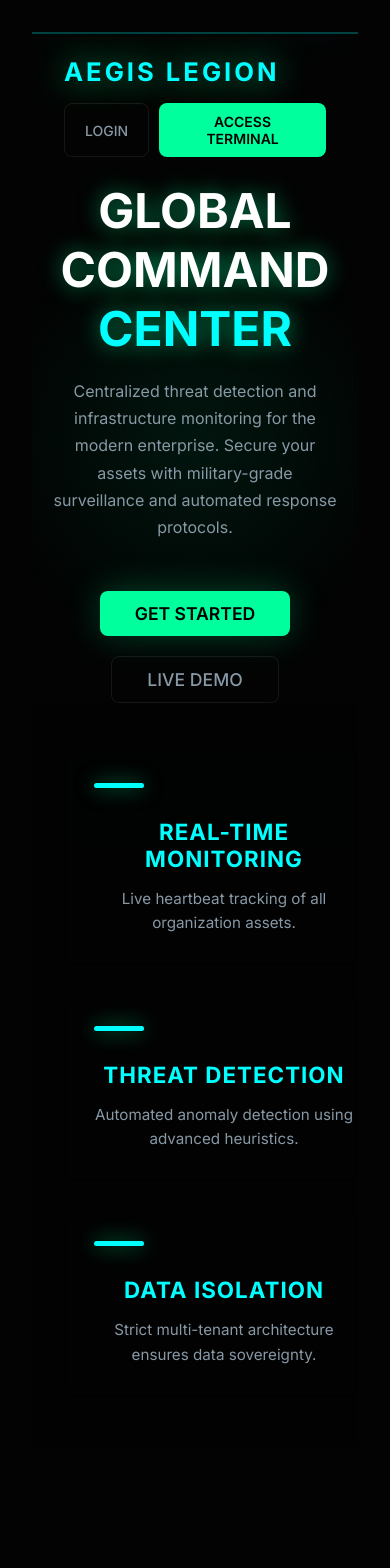
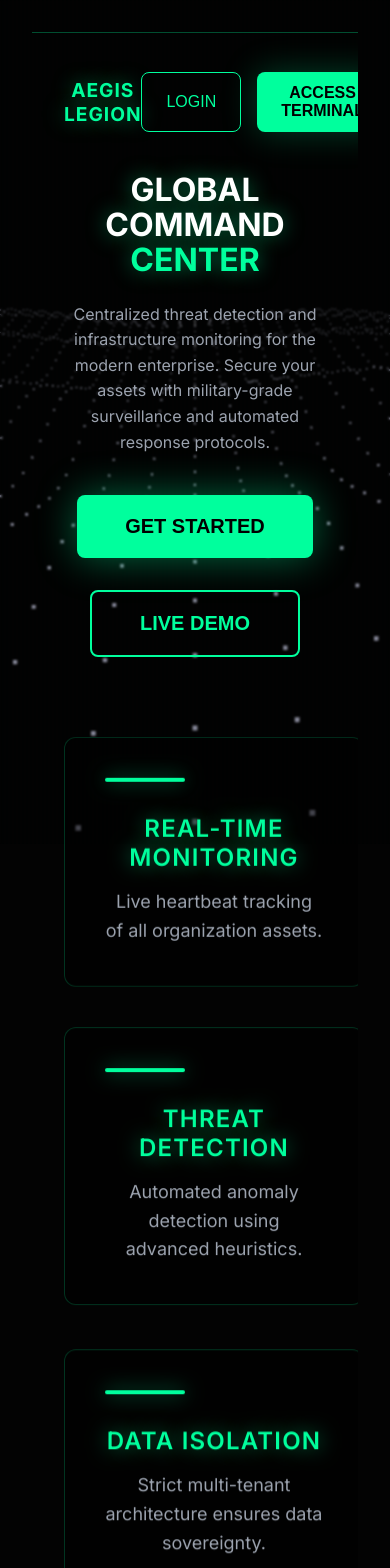
Before and after one commit to timi83/AEGIS-LEGION, a React (Vite) app in the folder frontend/: page / in a window 390 px wide. Shown: the top 1568 px of the page. Before the commit the page ends 1447 px from the top, so only its background shows below. Built offline with nearby package versions, Linux system fonts and the light colour scheme; no server answers.

Commit message:
feat(ui): update landing page to cyberpunk 3D particle design

```diff
--- /dev/null
+++ b/frontend/src/components/DottedSurface.jsx
@@ -0,0 +1,172 @@
+import React, { useEffect, useRef } from 'react';
+import * as THREE from 'three';
+
+export default function DottedSurface({ className, ...props }) {
+    const containerRef = useRef(null);
+    const sceneRef = useRef(null);
+    const mouseX = useRef(0);
+    const mouseY = useRef(0);
+
+    useEffect(() => {
+        if (!containerRef.current) return;
+
+        const SEPARATION = 120;
+        const AMOUNTX = 50;
+        const AMOUNTY = 70;
+
+        const scene = new THREE.Scene();
+
+        const camera = new THREE.PerspectiveCamera(
+            60,
+            window.innerWidth / window.innerHeight,
+            1,
+            10000
+        );
+        camera.position.set(0, 500, 2200);
+
+        const renderer = new THREE.WebGLRenderer({
+            alpha: true,
+            antialias: true,
+        });
+        renderer.setPixelRatio(window.devicePixelRatio);
+        renderer.setSize(window.innerWidth, window.innerHeight);
+        renderer.setClearColor(0x000000, 0);
+
+        containerRef.current.appendChild(renderer.domElement);
+
+        const positions = [];
+        const geometry = new THREE.BufferGeometry();
+
+        // 5-color palette
+        const palette = [
+            new THREE.Color(0x00ff9d), // Green
+            new THREE.Color(0x0055ff), // Blue
+            new THREE.Color(0xffffff), // White
+            new THREE.Color(0xff3333), // Red
+            new THREE.Color(0xffff00), // Yellow
+        ];
+
+        for (let ix = 0; ix < AMOUNTX; ix++) {
+            for (let iy = 0; iy < AMOUNTY; iy++) {
+                const x = ix * SEPARATION - (AMOUNTX * SEPARATION) / 2;
+                const z = iy * SEPARATION - (AMOUNTY * SEPARATION) / 2;
+                positions.push(x, 0, z);
+            }
+        }
+
+        geometry.setAttribute(
+            'position',
+            new THREE.Float32BufferAttribute(positions, 3)
+        );
+
+        const material = new THREE.PointsMaterial({
+            size: 10,
+            color: palette[0], // Start with first color
+            vertexColors: false, // Unified color for all points
+            transparent: true,
+            opacity: 0.8,
+            sizeAttenuation: true,
+            blending: THREE.AdditiveBlending,
+            depthWrite: false,
+        });
+
+        const points = new THREE.Points(geometry, material);
+        scene.add(points);
+
+        let count = 0;
+        let animationId;
+
+        const animate = () => {
+            animationId = requestAnimationFrame(animate);
+
+            // 1. Color Cycling
+            const timeParams = count * 0.05;
+            const colorIndex = Math.floor(timeParams) % palette.length;
+            const nextColorIndex = (colorIndex + 1) % palette.length;
+            const alpha = timeParams % 1;
+            material.color.copy(palette[colorIndex]).lerp(palette[nextColorIndex], alpha);
+
+            // 2. Wave Motion
+            const positions = geometry.attributes.position.array;
+            let i = 0;
+            for (let ix = 0; ix < AMOUNTX; ix++) {
+                for (let iy = 0; iy < AMOUNTY; iy++) {
+                    const index = i * 3;
+                    positions[index + 1] =
+                        Math.sin((ix + count) * 0.3) * 50 +
+                        Math.sin((iy + count) * 0.5) * 50;
+                    i++;
+                }
+            }
+            geometry.attributes.position.needsUpdate = true;
+
+            // 3. Mouse Parallax (Interactive Camera)
+            // Target is a slight offset based on mouse position
+            const targetX = (mouseX.current * 100);
+            const targetY = (mouseY.current * 100) + 500; // Keep the +500 elevation
+
+            // Smoothly lerp current camera position only 5% of the way to target per frame (smooths jitter)
+            camera.position.x += (targetX - camera.position.x) * 0.05;
+            camera.position.y += (targetY - camera.position.y) * 0.05;
+
+            camera.lookAt(scene.position);
+
+            renderer.render(scene, camera);
+            count += 0.1;
+        };
+
+        const handleResize = () => {
+            camera.aspect = window.innerWidth / window.innerHeight;
+            camera.updateProjectionMatrix();
+            renderer.setSize(window.innerWidth, window.innerHeight);
+        };
+
+        const handleMouseMove = (event) => {
+            // Normalize mouse position from -1 to 1
+            mouseX.current = (event.clientX / window.innerWidth) * 2 - 1;
+            mouseY.current = -(event.clientY / window.innerHeight) * 2 + 1;
+        };
+
+        window.addEventListener('resize', handleResize);
+        window.addEventListener('mousemove', handleMouseMove);
+
+        animate();
+
+        sceneRef.current = {
+            scene, camera, renderer, points,
+            cleanup: () => {
+                window.removeEventListener('resize', handleResize);
+                window.removeEventListener('mousemove', handleMouseMove);
+                cancelAnimationFrame(animationId);
+                geometry.dispose();
+                material.dispose();
+                renderer.dispose();
+                if (containerRef.current && renderer.domElement) {
+                    try { containerRef.current.removeChild(renderer.domElement); } catch (e) { }
+                }
+            },
+        };
+
+        return () => {
+            sceneRef.current?.cleanup();
+        };
+    }, []);
+
+    return (
+        <div
+            ref={containerRef}
+            style={{
+                position: 'fixed',
+                top: 0,
+                left: 0,
+                width: '100%',
+                height: '100%',
+                pointerEvents: 'none',
+                zIndex: -10,
+                ...props.style
+            }}
+            className={className}
+            {...props}
+        />
+    );
+}
--- a/frontend/src/components/LandingPage.jsx
+++ b/frontend/src/components/LandingPage.jsx
@@ -1,32 +1,43 @@
 import React from 'react';
 import { useNavigate } from 'react-router-dom';
+import DottedSurface from './DottedSurface';
+
+const features = [
+    {
+        title: 'REAL-TIME MONITORING',
+        desc: 'Live heartbeat tracking of all organization assets.',
+    },
+    {
+        title: 'THREAT DETECTION',
+        desc: 'Automated anomaly detection using advanced heuristics.',
+    },
+    {
+        title: 'DATA ISOLATION',
+        desc: 'Strict multi-tenant architecture ensures data sovereignty.',
+    },
+];
 
 export default function LandingPage() {
     const navigate = useNavigate();
 
     return (
         <div style={{
+            position: 'relative',
             minHeight: '100vh',
-            background: 'var(--bg-dark)',
-            color: 'var(--text-main)',
-            display: 'flex',
-            flexDirection: 'column',
             overflow: 'hidden',
-            position: 'relative'
+
+            // backgroundColor: 'black', // Removed to reveal dots
+            color: 'white',
         }}>
-            {/* Global styles and animations */}
+            {/* 3D Background */}
+            <DottedSurface />
+
+            {/* Global Animations & Styles */}
             <style>{`
                 @keyframes fadeInUp {
-                    0% {
-                        opacity: 0;
-                        transform: translateY(40px);
+                    from { opacity: 0; transform: translateY(40px); }
+                    to { opacity: 1; transform: translateY(0); }
                 }
-                    100% {
-                        opacity: 1;
-                        transform: translateY(0);
-                    }
-                }
-
                 @keyframes glowPulse {
                     0%, 100% {
                         text-shadow: 0 0 20px rgba(0, 255, 157, 0.5);
@@ -35,97 +46,117 @@ export default function LandingPage() {
                         text-shadow: 0 0 35px rgba(0, 255, 157, 0.8);
                     }
                 }
-
-                @keyframes moveGrid {
-                    0% {
-                        background-position: 0px 0px, 0px 0px;
+                @keyframes scanLine {
+                    0% { transform: translateY(-100vh); }
+                    100% { transform: translateY(200vh); }
                 }
-                    100% {
-                        background-position: 50px 50px, 50px 50px;
-                    }
+                @keyframes float {
+                    0%, 100% { transform: translateY(0px); }
+                    50% { transform: translateY(-12px); }
                 }
 
-                @keyframes scanLine {
-                    0% {
-                        transform: translateY(-100vh);
+                .animate-fadeInUp {
+                    animation: fadeInUp 1.2s cubic-bezier(0.4, 0, 0.2, 1) both;
                 }
-                    100% {
-                        transform: translateY(200vh);
+                .animate-glowPulse {
+                    animation: glowPulse 6s ease-in-out infinite;
                 }
+                .animate-float {
+                    animation: float 6s ease-in-out infinite;
                 }
 
-                .btn, .btn-ghost {
-                    transition: all 0.3s cubic-bezier(0.4, 0, 0.2, 1);
+                .hover-scale {
+                    transition: transform 0.3s ease, background-color 0.3s, box-shadow 0.3s;
                 }
-
-                .btn:hover, .btn-ghost:hover {
+                .hover-scale:hover {
                     transform: scale(1.05);
-                    box-shadow: 0 0 40px rgba(0, 255, 157, 0.4);
-                }
-
-                .feature-card {
-                    transition: all 0.5s cubic-bezier(0.4, 0, 0.2, 1);
-                }
-
-                .feature-card:hover {
-                    transform: translateY(-15px);
-                    border-color: var(--accent);
-                    box-shadow: 0 20px 40px rgba(0, 255, 157, 0.25);
-                }
-
-                .scan-container {
-                    position: absolute;
-                    inset: 0;
-                    pointer-events: none;
-                    z-index: 1;
-                    overflow: hidden;
                 }
 
                 .scan-line {
                     position: absolute;
                     left: 0;
                     width: 100%;
-                    height: 2px;
-                    background: var(--accent);
-                    opacity: 0.25;
-                    box-shadow: 0 0 30px var(--accent), 0 0 60px rgba(0, 255, 157, 0.3);
+                    height: 1px;
+                    background: #00ff9d;
+                    opacity: 0.3;
+                    box-shadow: 0 0 30px #00ff9d;
                     animation: scanLine 20s linear infinite;
-                }
-
-                .scan-line:nth-child(2) {
-                    animation-delay: 10s;
+                    pointer-events: none;
+                    z-index: 20;
                 }
             `}</style>
 
-            {/* Subtle scanning effect overlay */}
-            <div className="scan-container">
-                <div className="scan-line"></div>
-                <div className="scan-line"></div>
-            </div>
+            {/* Background Overlays */}
+            <div style={{
+                pointerEvents: 'none',
+                position: 'fixed',
+                inset: 0,
+                backgroundColor: 'rgba(0, 0, 0, 0.25)', // Very transparent black to aid legibility
+                backdropFilter: 'blur(1px)', // Slight blur to help text pop
+                zIndex: 0
+            }} />
 
-            {/* Nav */}
+            {/* Scan Lines */}
+            <div className="scan-line" />
+            <div className="scan-line" style={{ animationDelay: '10s', boxShadow: '0 0 60px rgba(0,255,157,0.3)' }} />
+
+            {/* Content Container */}
+            <div style={{ position: 'relative', zIndex: 30, display: 'flex', flexDirection: 'column', minHeight: '100vh' }}>
+
+                {/* Navbar */}
                 <nav style={{
                     display: 'flex',
+                    alignItems: 'center',
                     justifyContent: 'space-between',
-                padding: 'clamp(1.5rem, 4vw, 2rem) clamp(2rem, 6vw, 3.5rem)',
-                alignItems: 'center',
-                zIndex: 10,
-                flexWrap: 'wrap',
-                gap: '1rem'
+                    padding: '2.5rem 2rem', /* px-8 py-10 */
+                    maxWidth: '1280px',
+                    margin: '0 auto',
+                    width: '100%'
                 }}>
-                <div style={{
-                    fontSize: 'clamp(1.6rem, 4.5vw, 2rem)',
-                    fontWeight: 'bold',
-                    letterSpacing: '3px',
-                    color: 'var(--accent)',
-                    textShadow: '0 0 20px rgba(0, 255, 157, 0.5)',
-                    animation: 'glowPulse 4s ease-in-out infinite'
+                    <div className="animate-glowPulse" style={{
+                        fontSize: 'clamp(1.2rem, 3vw, 2rem)',
+                        fontWeight: 900,
+                        letterSpacing: '0.05em',
+                        color: '#00ff9d',
+                        textShadow: '0 0 20px rgba(0,255,157,0.5)'
                     }}>
                         AEGIS LEGION
                     </div>
-                <div style={{ display: 'flex', gap: 'clamp(10px, 2vw, 15px)' }}>
-                    <button onClick={() => navigate('/login')} className="btn-ghost">LOGIN</button>
-                    <button onClick={() => navigate('/register')} className="btn">ACCESS TERMINAL</button>
+
+                    <div style={{ display: 'flex', gap: '1rem' }}>
+                        <button
+                            onClick={() => navigate('/login')}
+                            className="hover-scale"
+                            style={{
+                                background: 'transparent',
+                                border: '1px solid #00ff9d',
+                                color: '#00ff9d',
+                                padding: '0.75rem 1.5rem',
+                                borderRadius: '0.5rem',
+                                fontWeight: 500,
+                                fontSize: '1rem',
+                                cursor: 'pointer',
+                            }}
+                        >
+                            LOGIN
+                        </button>
+                        <button
+                            onClick={() => navigate('/register')}
+                            className="hover-scale"
+                            style={{
+                                background: '#00ff9d',
+                                border: 'none',
+                                color: 'black',
+                                padding: '0.75rem 1.5rem',
+                                borderRadius: '0.5rem',
+                                fontWeight: 700,
+                                fontSize: '1rem',
+                                cursor: 'pointer',
+                                boxShadow: '0 0 35px rgba(0,255,157,0.25)'
+                            }}
+                        >
+                            ACCESS TERMINAL
+                        </button>
                     </div>
                 </nav>
 
@@ -134,58 +165,70 @@ export default function LandingPage() {
                     flex: 1,
                     display: 'flex',
                     flexDirection: 'column',
+                    alignItems: 'center',
                     justifyContent: 'center',
-                alignItems: 'center',
                     textAlign: 'center',
-                padding: '0 clamp(1.25rem, 5vw, 2.5rem)',
-                zIndex: 10,
-                background: 'radial-gradient(circle at center, rgba(0, 255, 157, 0.08) 0%, transparent 70%)'
+                    padding: '0 2rem'
                 }}>
-                <h1 style={{
-                    fontSize: 'clamp(3rem, 8vw, 4.2rem)',
+                    <h1 className="animate-fadeInUp animate-glowPulse" style={{
+                        marginBottom: '1.5rem',
+                        fontSize: 'clamp(2rem, 6vw, 4.5rem)',
                         textTransform: 'uppercase',
-                    marginBottom: '20px',
-                    fontWeight: 800,
-                    textShadow: '0 0 30px rgba(0, 255, 157, 0.6)',
-                    animation: 'fadeInUp 1.2s cubic-bezier(0.4, 0, 0.2, 1) both, glowPulse 5s ease-in-out infinite'
+                        fontWeight: 900,
+                        lineHeight: 1.1,
+                        textShadow: '0 0 30px rgba(0,255,157,0.6)'
                     }}>
-                    Global Command <span style={{ color: 'var(--accent)' }}>Center</span>
+                        Global Command <span style={{ color: '#00ff9d' }}>Center</span>
                     </h1>
-                <p style={{
-                    fontSize: 'clamp(1rem, 2.5vw, 1.3rem)',
-                    maxWidth: 'clamp(500px, 70vw, 800px)',
-                    lineHeight: '1.7',
-                    color: 'var(--text-muted)',
-                    marginBottom: '50px',
-                    animation: 'fadeInUp 1.2s cubic-bezier(0.4, 0, 0.2, 1) 0.3s both'
+
+                    <p className="animate-fadeInUp" style={{
+                        marginBottom: '2.5rem',
+                        maxWidth: '48rem',
+                        fontSize: 'clamp(1rem, 1.5vw, 1.25rem)',
+                        color: '#9ca3af', /* text-gray-400 */
+                        animationDelay: '0.3s',
+                        lineHeight: 1.6
                     }}>
                         Centralized threat detection and infrastructure monitoring for the modern enterprise.
                         Secure your assets with military-grade surveillance and automated response protocols.
                     </p>
-                <div style={{
+
+                    <div className="animate-fadeInUp" style={{
                         display: 'flex',
-                    gap: 'clamp(20px, 4vw, 25px)',
                         flexWrap: 'wrap',
                         justifyContent: 'center',
-                    animation: 'fadeInUp 1.2s cubic-bezier(0.4, 0, 0.2, 1) 0.6s both'
+                        gap: '2rem',
+                        animationDelay: '0.6s'
                     }}>
                         <button
                             onClick={() => navigate('/register')}
-                        className="btn"
+                            className="hover-scale"
                             style={{
-                            padding: 'clamp(12px, 2vw, 16px) clamp(35px, 6vw, 45px)',
-                            fontSize: 'clamp(1.1rem, 2.2vw, 1.3rem)',
-                            boxShadow: '0 0 35px rgba(0, 255, 157, 0.25)'
+                                background: '#00ff9d',
+                                color: 'black',
+                                padding: '1.25rem 3rem',
+                                fontSize: '1.25rem',
+                                fontWeight: 700,
+                                borderRadius: '0.5rem',
+                                border: 'none',
+                                cursor: 'pointer',
+                                boxShadow: '0 0 40px rgba(0,255,157,0.4)'
                             }}
                         >
                             GET STARTED
                         </button>
                         <button
                             onClick={() => navigate('/login')}
-                        className="btn-ghost"
+                            className="hover-scale"
                             style={{
-                            padding: 'clamp(12px, 2vw, 16px) clamp(35px, 6vw, 45px)',
-                            fontSize: 'clamp(1.1rem, 2.2vw, 1.3rem)'
+                                background: 'transparent',
+                                border: '2px solid #00ff9d',
+                                color: '#00ff9d',
+                                padding: '1.25rem 3rem',
+                                fontSize: '1.25rem',
+                                fontWeight: 700,
+                                borderRadius: '0.5rem',
+                                cursor: 'pointer'
                             }}
                         >
                             LIVE DEMO
@@ -193,81 +236,71 @@ export default function LandingPage() {
                     </div>
                 </main>
 
-            {/* Features */}
-            <div style={{
+                {/* Features Section */}
+                <section className="animate-fadeInUp" style={{
                     display: 'grid',
-                gridTemplateColumns: 'repeat(auto-fit, minmax(320px, 1fr))',
-                gap: 'clamp(30px, 6vw, 50px)',
-                padding: 'clamp(50px, 10vw, 80px) clamp(2rem, 6vw, 3.5rem)',
-                background: 'rgba(0,0,0,0.4)',
-                zIndex: 10
+                    gridTemplateColumns: 'repeat(auto-fit, minmax(300px, 1fr))',
+                    gap: '3rem',
+                    padding: '5rem 2rem', /* py-20 px-8 */
+                    maxWidth: '1280px',
+                    margin: '0 auto',
+                    width: '100%',
+                    // background: 'rgba(0,0,0,0.4)', // Removed per user request
+                    animationDelay: '0.9s'
                 }}>
-                <FeatureCard
-                    title="REAL-TIME MONITORING"
-                    desc="Live heartbeat tracking of all organization assets."
-                    delay="1.2s"
-                />
-                <FeatureCard
-                    title="THREAT DETECTION"
-                    desc="Automated anomaly detection using advanced heuristics."
-                    delay="1.4s"
-                />
-                <FeatureCard
-                    title="DATA ISOLATION"
-                    desc="Strict multi-tenant architecture ensures data sovereignty."
-                    delay="1.6s"
-                />
+                    {features.map((feature, i) => (
+                        <FeatureCard key={i} title={feature.title} desc={feature.desc} delay={1.2 + i * 0.2} floatDelay={i * 1.5} />
+                    ))}
+                </section>
             </div>
-
-            {/* Animated background grid */}
-            <div style={{
-                position: 'absolute',
-                top: 0, left: 0, right: 0, bottom: 0,
-                backgroundImage: 'linear-gradient(var(--border) 1px, transparent 1px), linear-gradient(90deg, var(--border) 1px, transparent 1px)',
-                backgroundSize: '50px 50px',
-                opacity: 0.15,
-                pointerEvents: 'none',
-                transform: 'perspective(600px) rotateX(60deg) translateY(-50px) scale(1.8)',
-                animation: 'moveGrid 60s linear infinite',
-                zIndex: 0
-            }} />
         </div>
     );
 }
 
-function FeatureCard({ title, desc, delay }) {
+function FeatureCard({ title, desc, delay, floatDelay }) {
+    const [hover, setHover] = React.useState(false);
+
     return (
         <div
-            className="feature-card"
+            onMouseEnter={() => setHover(true)}
+            onMouseLeave={() => setHover(false)}
+            className="animate-fadeInUp"
             style={{
-                border: '1px solid var(--border)',
-                padding: 'clamp(30px, 6vw, 40px)',
-                background: 'var(--card-bg)',
-                borderRadius: '16px',
+                borderRadius: '0.75rem',
+                borderWidth: '1px',
+                borderStyle: 'solid',
+                borderColor: hover ? '#00ff9d' : 'rgba(0, 255, 157, 0.2)',
+                background: hover ? 'linear-gradient(180deg, rgba(0,255,157,0.05) 0%, rgba(0,0,0,0.6) 100%)' : 'rgba(0,0,0,0.5)',
                 backdropFilter: 'blur(4px)',
-                animation: `fadeInUp 1.2s cubic-bezier(0.4, 0, 0.2, 1) ${delay} both`
+                padding: '2.5rem',
+                transition: 'all 0.4s cubic-bezier(0.4, 0, 0.2, 1)',
+                transform: hover ? 'translateY(-1.5rem)' : 'none',
+                boxShadow: hover ? '0 20px 40px rgba(0,255,157,0.25)' : 'none',
+                animation: `fadeInUp 1.2s cubic-bezier(0.4, 0, 0.2, 1) ${delay}s both, float 6s ease-in-out infinite ${floatDelay}s`,
+                // Note: animationDelay logic is moved into the animation shorthand above to handle multiple animations
             }}
         >
             <div style={{
-                height: '5px',
-                width: 'clamp(50px, 10vw, 70px)',
-                background: 'var(--accent)',
-                borderRadius: '3px',
-                marginBottom: '30px',
-                boxShadow: '0 0 20px rgba(0, 255, 157, 0.6)'
+                marginBottom: '2rem',
+                height: '0.25rem',
+                width: '5rem',
+                borderRadius: '0.125rem',
+                backgroundColor: '#00ff9d',
+                boxShadow: '0 0 20px rgba(0,255,157,0.6)'
             }} />
-            <h3 style={{
-                color: 'var(--accent)',
-                marginBottom: '15px',
-                fontSize: 'clamp(1.4rem, 3.5vw, 1.8rem)',
-                letterSpacing: '1px'
+            <h3 className="animate-glowPulse" style={{
+                marginBottom: '1rem',
+                fontSize: '1.5rem', /* 2xl */
+                letterSpacing: '0.05em',
+                color: '#00ff9d',
+                fontWeight: 600
             }}>
                 {title}
             </h3>
             <p style={{
-                color: 'var(--text-muted)',
-                fontSize: 'clamp(0.95rem, 2vw, 1.1rem)',
-                lineHeight: '1.6'
+                fontSize: '1.125rem', /* lg */
+                color: '#9ca3af',
+                lineHeight: 1.6
             }}>
                 {desc}
             </p>
```
Also changed, not shown: frontend/package.json (+6 -4 lines), 1 other file (tests, documents, lock files or other folders). Lines whose indentation alone changed are shown as unchanged.
